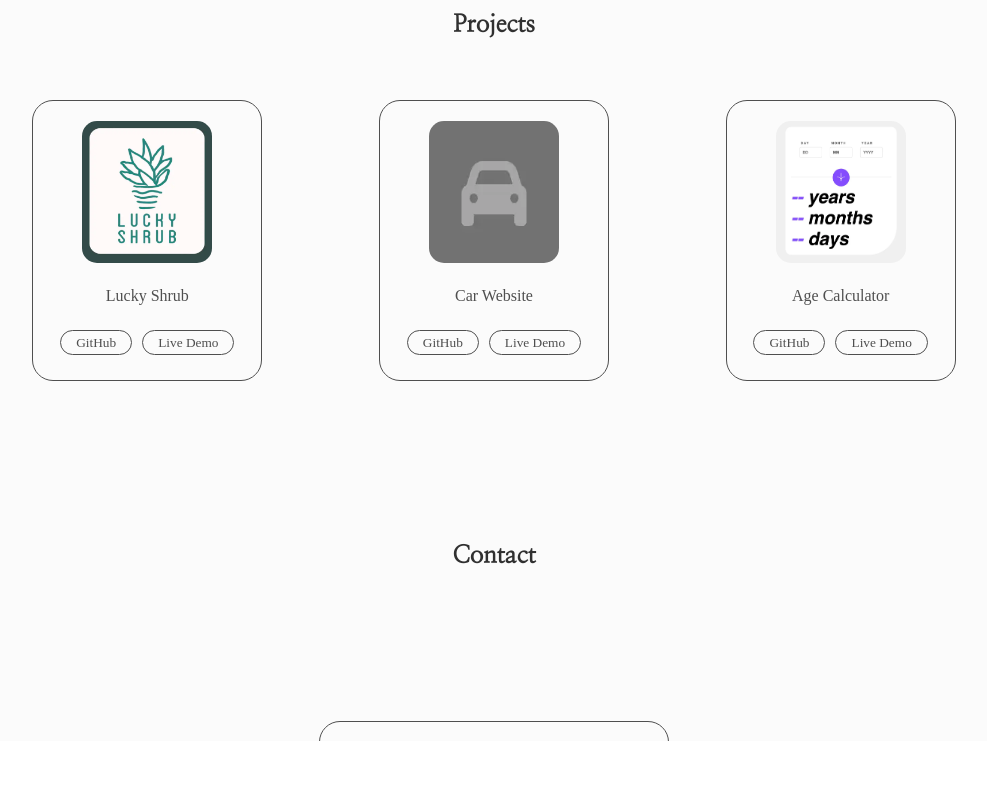
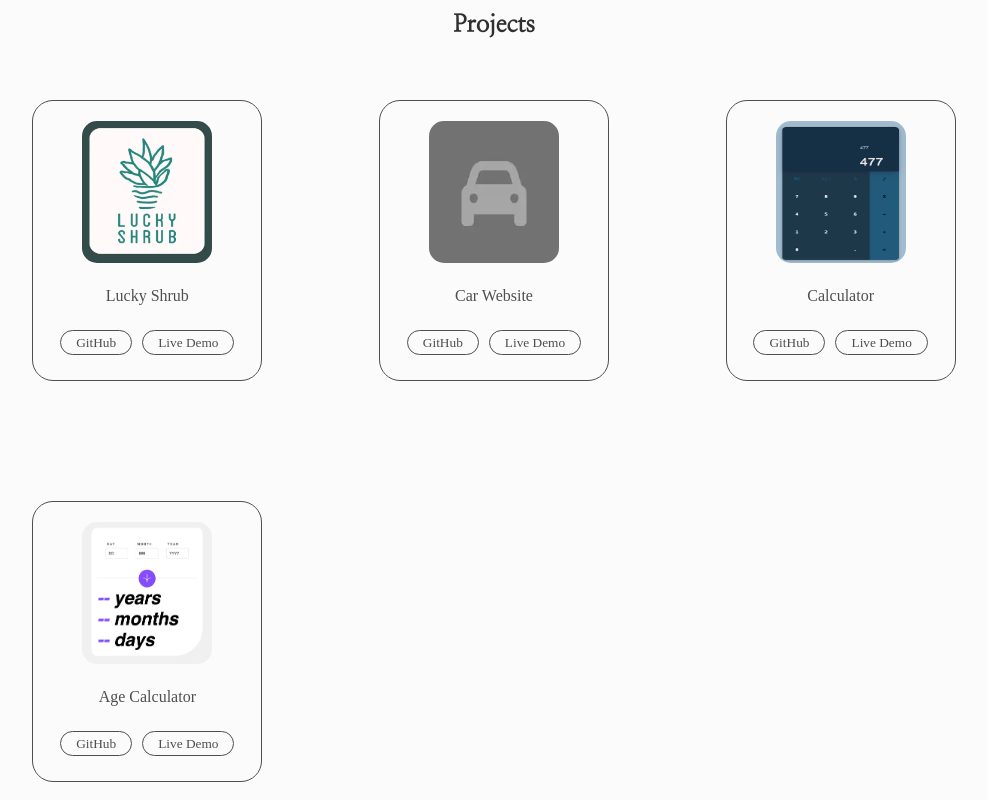
Before and after one commit to pawelstasiewicz/PortfolioWebsite, a React (Vite) app: page / in a window 1280 px wide. Shown: the part 1580-2380 px from the top of the page, without its empty margins (146-1133 px from the left). Before the commit the page ends 2321 px from the top, so only its background shows below. Built offline with nearby package versions, Linux system fonts and the light colour scheme; a web font is replaced by a local one.

Commit message:
Add new project - Calculator

```diff
--- a/src/assets/PortfolioData.js
+++ b/src/assets/PortfolioData.js
@@ -7,6 +7,7 @@ import github from './github.svg'
 import linkedIn from './linkedin.svg'
 import profilePicture from './img/ProfilePicture.webp'
 import envelopeRegular from './envelope-regular.svg'
+import Calculator from './img/Calculator.webp'
 
 export const portfolioData = {
 	nav: ['Pawel Stasiewicz', 'About Me', 'Projects', 'Contact', [moon, moonWhite]],
@@ -37,6 +38,8 @@ export const portfolioData = {
 		'Lucky Shrub',
 		CarWebsite,
 		'Car Website',
+		Calculator,
+		'Calculator',
 		AgeCalculator,
 		'Age Calculator',
 		'GitHub',
@@ -46,8 +49,10 @@ export const portfolioData = {
 			LuckyShrubDemo:'https://66367ba4c262822936e888aa--scintillating-beijinho-3efb1a.netlify.app',
 			CarWebsiteGit:'https://github.com/pawelstasiewicz/car_website',
 			CarWebsiteDemo:'https://fascinating-conkies-d52cf7.netlify.app',
+			CalculatorGit: 'https://github.com/pawelstasiewicz/Calculator',
+			CalculatorDemo: 'https://pawelstasiewicz-calculator.netlify.app',
 			AgeCalculatorGit:'https://github.com/pawelstasiewicz/age_calculator_app_hub',
-			AgeCalculatorDemo:'https://glittering-gnome-c0ab60.netlify.app'
+			AgeCalculatorDemo:'https://pawelstasiewicz-agecalculator.netlify.app'
 		}
 	],
 	sectionContact: ['Contact','pst357357@gmail.com', 'LinkedIn'],
--- a/src/components/molecules/SectionProjects/Projects.jsx
+++ b/src/components/molecules/SectionProjects/Projects.jsx
@@ -20,28 +20,37 @@ const Projects = ({color}) => {
 				<CardProject
 					projectImage={portfolioData.sectionProjects[1]}
 					projectName={portfolioData.sectionProjects[2]}
-					githubText={portfolioData.sectionProjects[7]}
-					livedemoText={portfolioData.sectionProjects[8]}
-					githubLink={portfolioData.sectionProjects[9].LuckyShrubGit}
-					demoLink={portfolioData.sectionProjects[9].LuckyShrubDemo}
+					githubText={portfolioData.sectionProjects[9]}
+					livedemoText={portfolioData.sectionProjects[10]}
+					githubLink={portfolioData.sectionProjects[11].LuckyShrubGit}
+					demoLink={portfolioData.sectionProjects[11].LuckyShrubDemo}
 					color={color}
 				/>
 				<CardProject
 					projectImage={portfolioData.sectionProjects[3]}
 					projectName={portfolioData.sectionProjects[4]}
-					githubText={portfolioData.sectionProjects[7]}
-					livedemoText={portfolioData.sectionProjects[8]}
-					githubLink={portfolioData.sectionProjects[9].CarWebsiteGit}
-					demoLink={portfolioData.sectionProjects[9].CarWebsiteDemo}
+					githubText={portfolioData.sectionProjects[9]}
+					livedemoText={portfolioData.sectionProjects[10]}
+					githubLink={portfolioData.sectionProjects[11].CarWebsiteGit}
+					demoLink={portfolioData.sectionProjects[11].CarWebsiteDemo}
 					color={color}
 				/>
 				<CardProject
 					projectImage={portfolioData.sectionProjects[5]}
 					projectName={portfolioData.sectionProjects[6]}
-					githubText={portfolioData.sectionProjects[7]}
-					livedemoText={portfolioData.sectionProjects[8]}
-					githubLink={portfolioData.sectionProjects[9].AgeCalculatorGit}
-					demoLink={portfolioData.sectionProjects[9].AgeCalculatorDemo}
+					githubText={portfolioData.sectionProjects[9]}
+					livedemoText={portfolioData.sectionProjects[10]}
+					githubLink={portfolioData.sectionProjects[11].CalculatorGit}
+					demoLink={portfolioData.sectionProjects[11].CalculatorDemo}
+					color={color}
+				/>
+				<CardProject
+					projectImage={portfolioData.sectionProjects[7]}
+					projectName={portfolioData.sectionProjects[8]}
+					githubText={portfolioData.sectionProjects[9]}
+					livedemoText={portfolioData.sectionProjects[10]}
+					githubLink={portfolioData.sectionProjects[11].AgeCalculatorGit}
+					demoLink={portfolioData.sectionProjects[11].AgeCalculatorDemo}
 					color={color}
 				/>
 			</div>
```
Also changed, not shown: src/assets/img/Calculator.webp (added).
